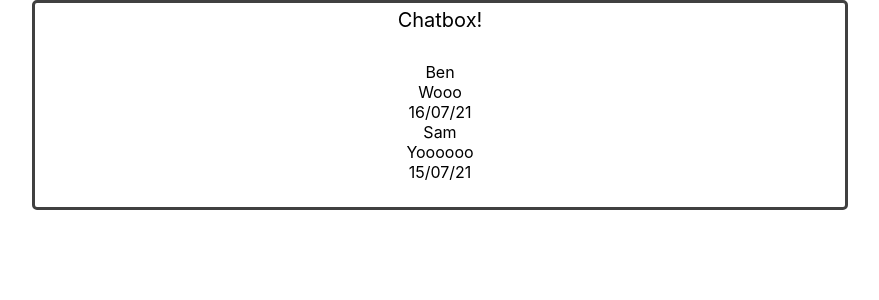
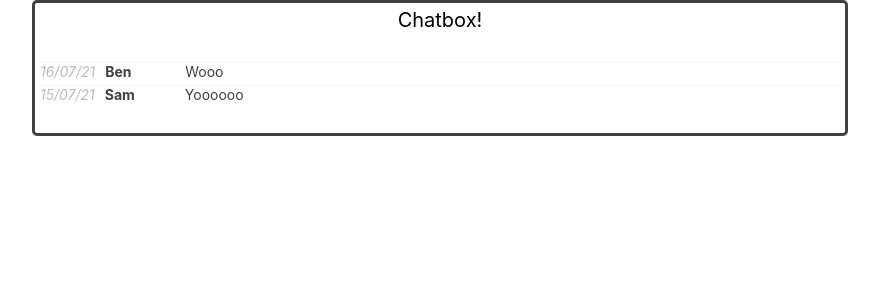
Before and after one commit to BenLeong0/bink_messaging, a React (Create React App) app in the folder app/: page / in a window 1280 px wide. Shown: the top 300 px of the page, without its empty margins (200-1079 px from the left). Built offline with nearby package versions, Linux system fonts and the light colour scheme.

Commit message:
message css

```diff
--- a/app/src/components/ChatBox/ChatMessage/ChatMessage.css
+++ b/app/src/components/ChatBox/ChatMessage/ChatMessage.css
@@ -0,0 +1,18 @@
+.chatmessage {
+    display: flex;
+    flex-direction: row;
+    justify-content: start;
+    border-top: 1px solid var(--grey-light);
+}
+
+.chatmessage-timestamp {
+    margin-right: var(--horizontal-spacing-small);
+    color: var(--grey);
+    font-style: italic;
+}
+
+.chatmessage-sender {
+    width: 80px;
+    text-align: left;
+    font-weight: bold;
+}
--- a/app/src/components/ChatBox/ChatMessage/ChatMessage.tsx
+++ b/app/src/components/ChatBox/ChatMessage/ChatMessage.tsx
@@ -1,4 +1,6 @@
 import React from 'react';
+
+import "./ChatMessage.css"
 
 import Message from "../../../Types/Message"
 
@@ -9,10 +11,10 @@ export interface ChatMessageProps {
 const ChatMessage: React.FC<ChatMessageProps> = ({message}) => {
 
     return (
-        <div className="chatmessage">
-            <div className="chatmessage-sender">{message.sender}</div>
-            <div className="chatmessage-text">{message.message}</div>
-            <div className="chatmessage-timestamp">{message.timestamp}</div>
+        <div className="chatmessage vertical-separation-extra-small">
+            <p className="chatmessage-timestamp body-text">{message.timestamp}</p>
+            <p className="chatmessage-sender body-text">{message.sender}</p>
+            <p className="chatmessage-text body-text">{message.message}</p>
         </div>
      );
 }
```
